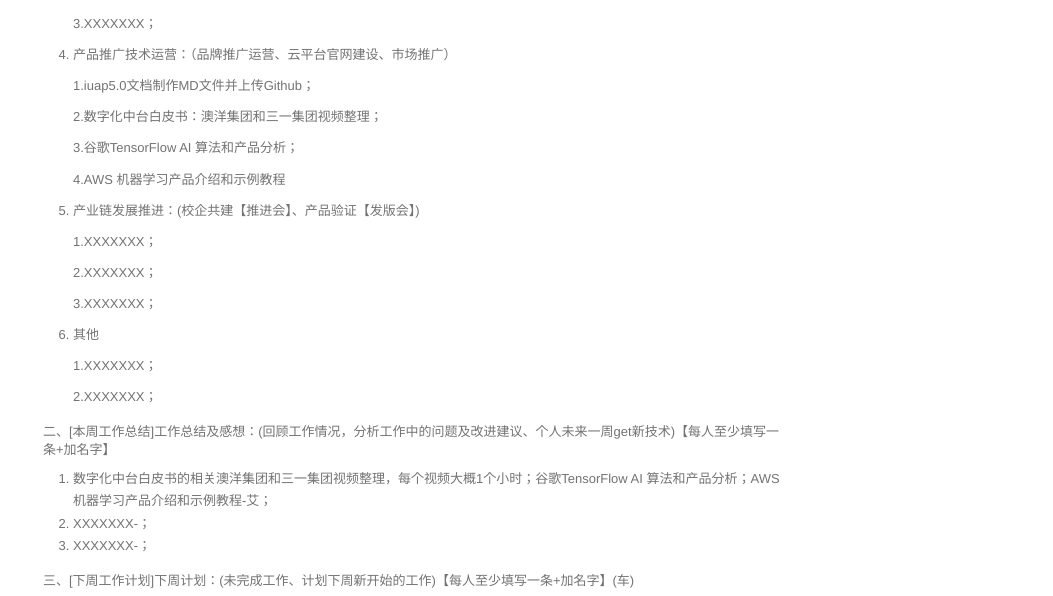
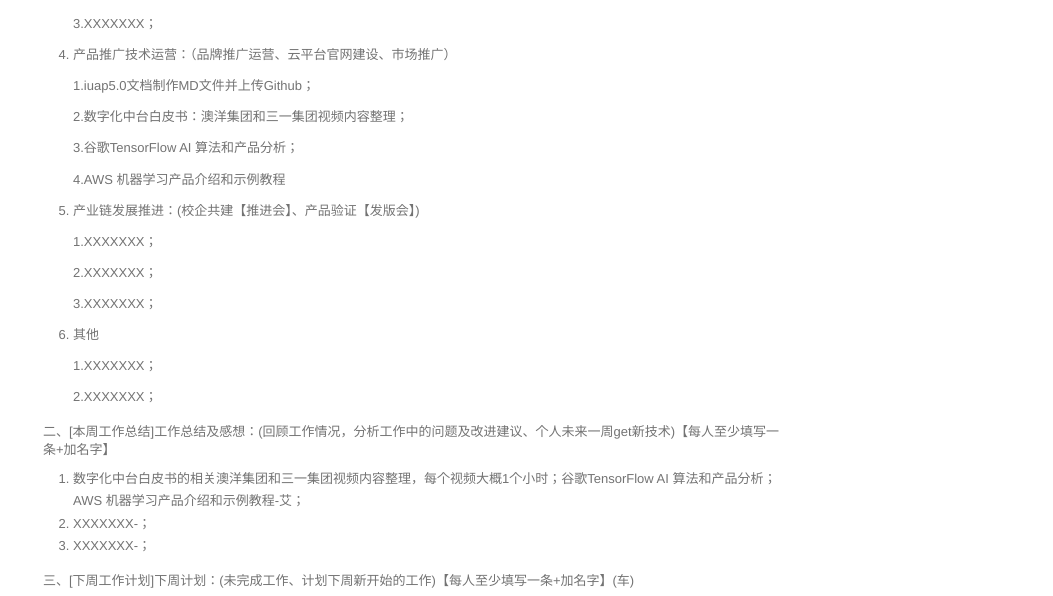
Before and after one commit to walllFlower/blog, a Jekyll site: the page built from _posts/2018-07-17-day_report_cxz.md, in a window 1280 px wide and 900 px high, scrolled down 714 px. Shown: the part 151-747 px from the top of the window, without its empty margins (227-1280 px from the left). Built offline with Jekyll 4.4.1, drawn with Linux system fonts in a browser that asks for light colours; comment, search, counter and statistics services are not loaded.

Commit message:
Update 2018-07-17-day_report_cxz.md

```diff
--- a/_posts/2018-07-17-day_report_cxz.md
+++ b/_posts/2018-07-17-day_report_cxz.md
@@ -52,7 +52,7 @@ categories: 技术运营工作周报
 
     1.iuap5.0文档制作MD文件并上传Github；
 
-    2.数字化中台白皮书：澳洋集团和三一集团视频整理；
+    2.数字化中台白皮书：澳洋集团和三一集团视频内容整理；
 
     3.谷歌TensorFlow AI 算法和产品分析；
 
@@ -75,7 +75,7 @@ categories: 技术运营工作周报
 
 二、[本周工作总结]工作总结及感想：(回顾工作情况，分析工作中的问题及改进建议、个人未来一周get新技术)【每人至少填写一条+加名字】
 
-1. 数字化中台白皮书的相关澳洋集团和三一集团视频整理，每个视频大概1个小时；谷歌TensorFlow AI 算法和产品分析；AWS 机器学习产品介绍和示例教程-艾；
+1. 数字化中台白皮书的相关澳洋集团和三一集团视频内容整理，每个视频大概1个小时；谷歌TensorFlow AI 算法和产品分析；AWS 机器学习产品介绍和示例教程-艾；
 2. XXXXXXX-；
 3. XXXXXXX-；
 
```
